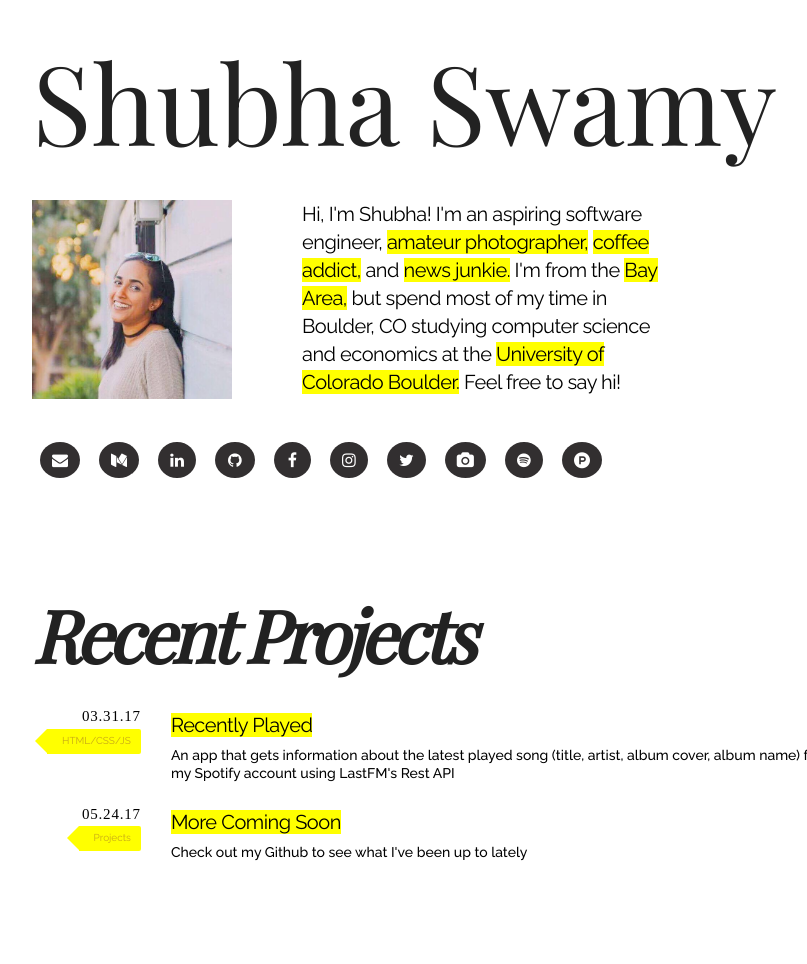
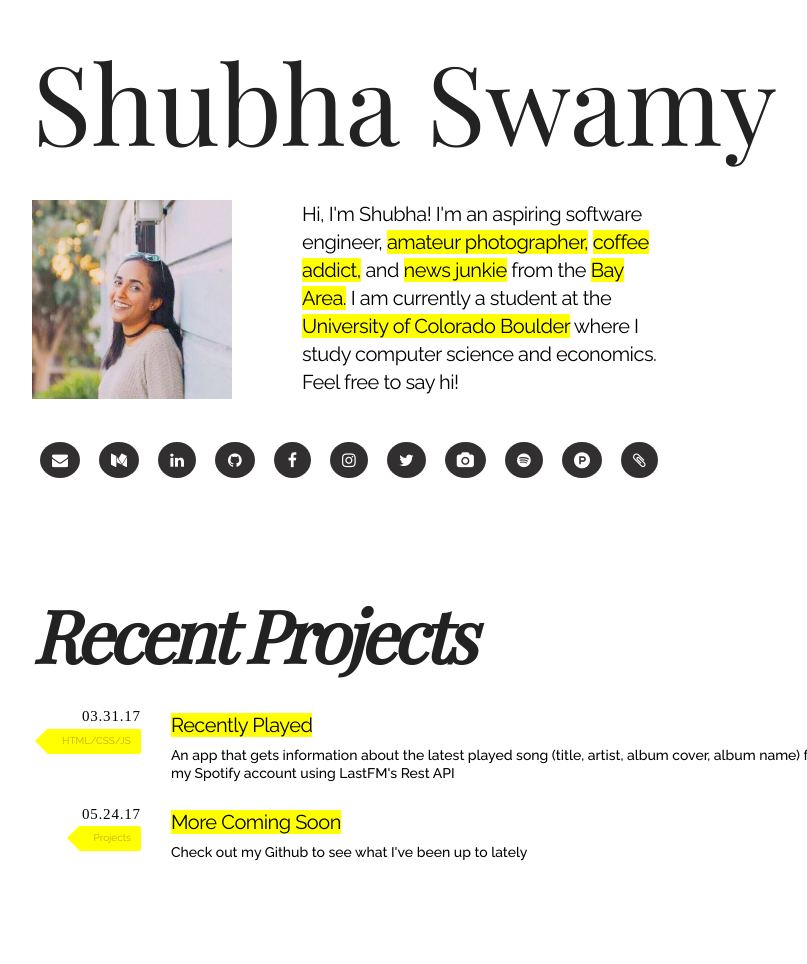
Before and after one commit to shubhaswamy/shubhaswamy.github.io, a plain HTML site: page index.html in a window 1280 px wide. Shown: the part 136-1100 px from the top of the page, without its empty margins (123-930 px from the left). Drawn offline with nearby package versions, Linux system fonts and the light colour scheme; no server answers; a web font is replaced by a local one.

Commit message:
Add files via upload

```diff
--- a/index.html
+++ b/index.html
@@ -56,12 +56,12 @@
 					<a href = "#vsco" target="_blank"><font color="black"><mark> amateur photographer,</font> </mark> </a>
 					<a href = "http://vsco.co/shubhaswamy/journal/coffee-collective" target="_blank"><font color="black"><mark>coffee addict,</font> </mark> </a>
 					and
-					<a href = "https://www.nytimes.com/"target="_blank"><font color="black"><mark>news junkie.</font> </mark> </a>
-					I'm from the
-					 <a href = "https://goo.gl/maps/CBu4xw2gVFs" target="_blank"><font color="black"><mark>Bay Area,</a> </font> </mark>
-					  but spend most of my time in Boulder, CO studying computer science and economics at the
-					 <a href = "http://www.colorado.edu/" target="_blank"><font color="black"><mark>University of Colorado Boulder.</a> </font> </mark>
-					  Feel free to say hi!
+					<a href = "https://www.nytimes.com/"target="_blank"><font color="black"><mark>news junkie</font> </mark> </a>
+					from the
+					 <a href = "https://goo.gl/maps/CBu4xw2gVFs" target="_blank"><font color="black"><mark>Bay Area.</a> </font> </mark>
+					  I am currently a student at the
+					 <a href = "http://www.colorado.edu/" target="_blank"><font color="black"><mark>University of Colorado Boulder</a> </font> </mark>
+					  where I study computer science and economics. Feel free to say hi!
 					<br><br>
 
 
@@ -84,6 +84,7 @@
 					<li><a href="http://vsco.co/shubhaswamy/images/1" target="_blank"class="social-icon"> <i class="fa fa-camera"></i></a></li>
 					<li><a href="https://open.spotify.com/user/shubhaswamy" target="_blank"class="social-icon"> <i class="fa fa-spotify"></i></a></li>
 					<li><a href="https://www.producthunt.com/@shubha_swamy" target="_blank"class="social-icon"> <i class="fa fa-product-hunt"></i></a></li>
+					<li><a href="./assets/ShubhaSwamyResume.pdf" target="_blank"class="social-icon"> <i class="fa fa-paperclip"></i></a></li>
 				</ul>
 			</div>
 		</div>
```
